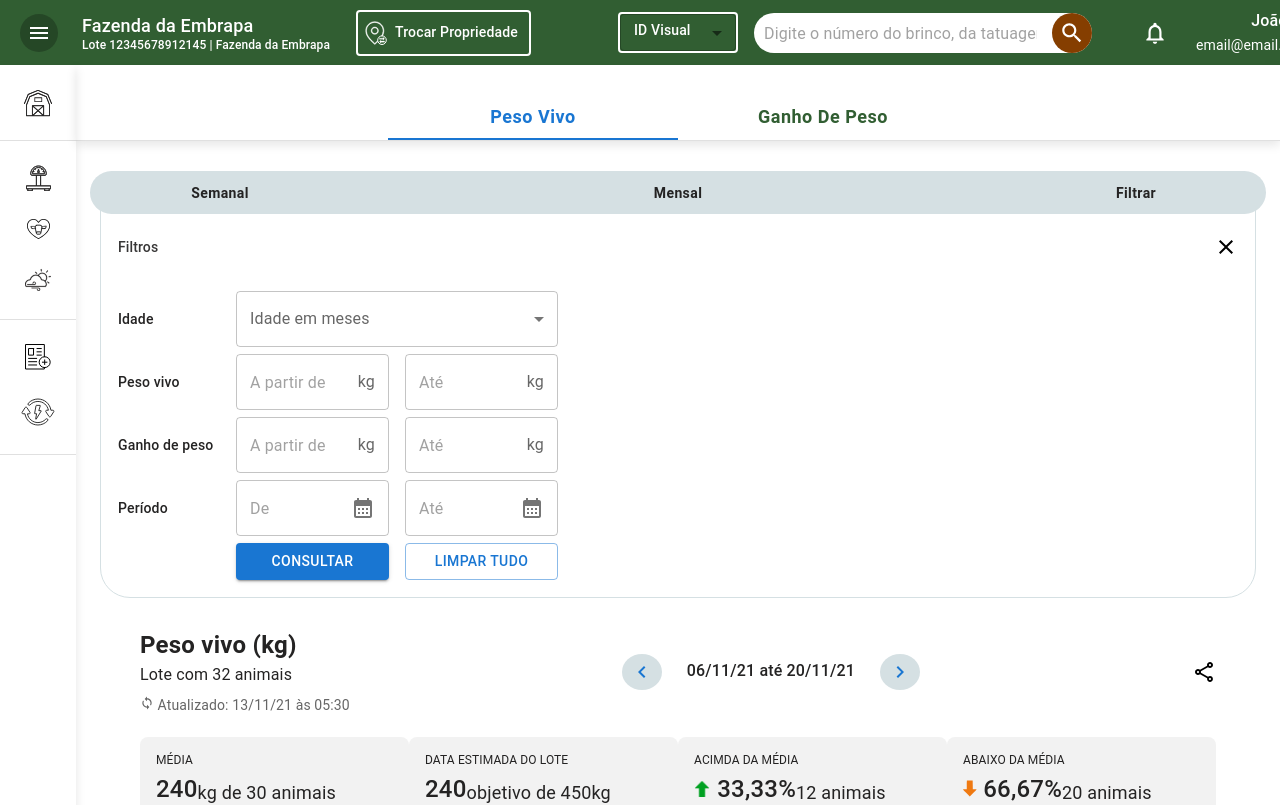
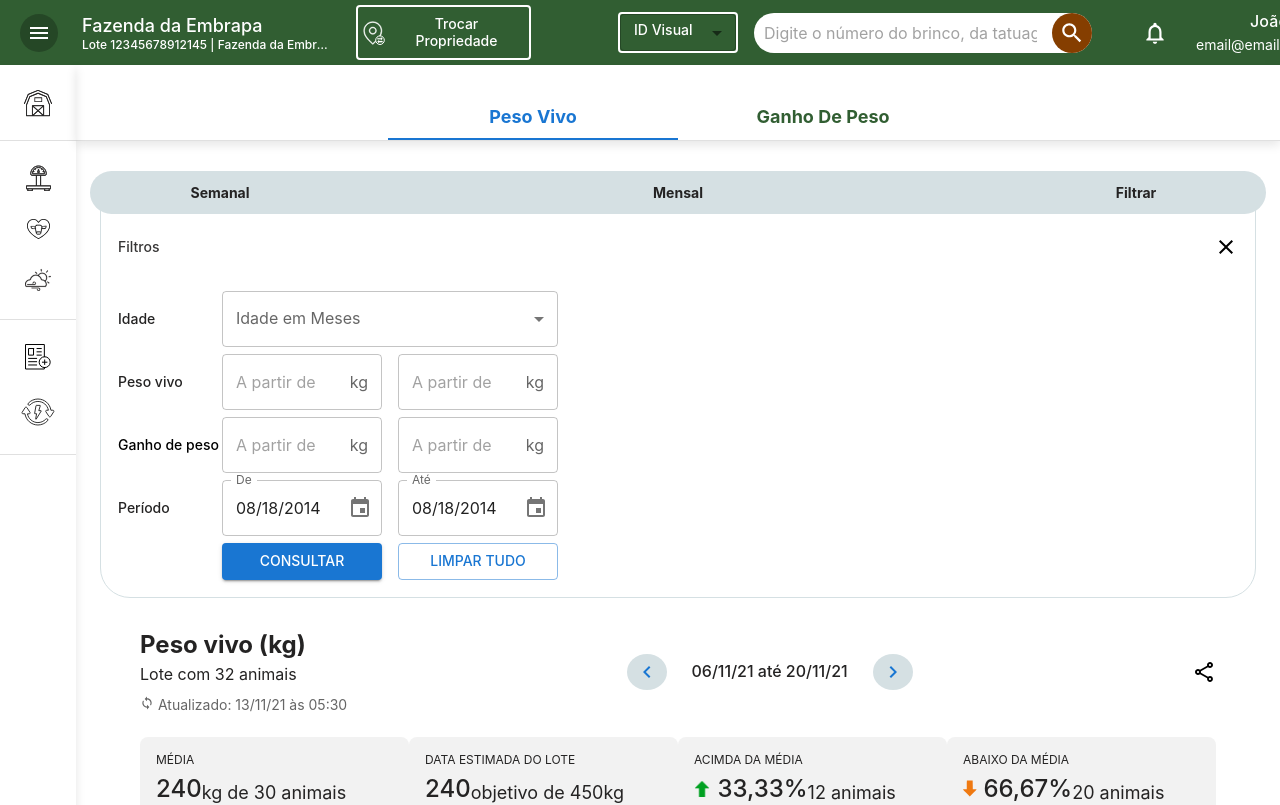
Before and after one commit to yargo11/ilpf-temp, a React (Create React App) app: page / in a window 1280 px wide. Shown: the top 805 px of the page. Built offline with nearby package versions, Linux system fonts and the light colour scheme.

Commit message:
buttons e inputs

```diff
--- a/package.json
+++ b/package.json
@@ -3,17 +3,20 @@
   "version": "0.1.0",
   "private": true,
   "dependencies": {
+    "@date-io/date-fns": "^2.14.0",
     "@emotion/react": "^11.9.0",
     "@emotion/styled": "^11.8.1",
     "@mui/icons-material": "^5.8.2",
     "@mui/material": "^5.8.2",
     "@mui/x-data-grid": "^5.12.0",
+    "@mui/x-date-pickers": "^5.0.0-alpha.5",
     "@testing-library/jest-dom": "^5.16.4",
     "@testing-library/react": "^13.3.0",
     "@testing-library/user-event": "^13.5.0",
     "@types/node": "^17.0.38",
     "@types/react": "^18.0.10",
     "@types/react-dom": "^18.0.5",
+    "date-fns": "^2.28.0",
     "react": "^18.1.0",
     "react-dom": "^18.1.0",
     "react-scripts": "5.0.1",
--- a/src/App.js
+++ b/src/App.js
@@ -3,16 +3,23 @@ import AsideMenu from "./components/AsideMenu";
 import Header from "./components/Header";
 import { Box } from "@mui/material";
 import PageSectionTabs from "./components/PageSectionTabs";
+import { theme } from "./style/theme"
+import { AdapterDateFns } from '@mui/x-date-pickers/AdapterDateFns';
+import { ThemeProvider } from "@emotion/react";
+import { LocalizationProvider } from '@mui/x-date-pickers/LocalizationProvider';
+
 
 function App() {
   return (
-    <>
-      <Header />
-      <AsideMenu />
-      <Box pl="76px">
-        <PageSectionTabs />
-      </Box>
-    </>
+    <ThemeProvider theme={theme}>
+      <LocalizationProvider dateAdapter={AdapterDateFns}>
+        <Header />
+        <AsideMenu />
+        <Box pl="76px">
+          <PageSectionTabs />
+        </Box>
+      </LocalizationProvider>
+    </ThemeProvider>
   );
 }
 
--- a/src/components/Filters/index.tsx
+++ b/src/components/Filters/index.tsx
@@ -4,8 +4,10 @@ import InputLabel from '@mui/material/InputLabel';
 import MenuItem from '@mui/material/MenuItem';
 import FormControl from '@mui/material/FormControl';
 import Select, { SelectChangeEvent } from '@mui/material/Select';
-import { Button, InputAdornment, OutlinedInput, Stack, Typography } from '@mui/material';
-import CalendarMonthIcon from '@mui/icons-material/CalendarMonth';
+import { Button, Checkbox, Chip, ListItemText, OutlinedInput, Stack, Typography } from '@mui/material';
+import { Theme, useTheme } from '@mui/material/styles';
+import TextInput from '../FormElements/TextInput';
+import DatePicker from '../FormElements/DatePicker';
 
 interface State {
     amount: string;
@@ -32,11 +34,55 @@ export default function Filters() {
         setAge(event.target.value as string);
     };
 
+    const ITEM_HEIGHT = 48;
+    const ITEM_PADDING_TOP = 8;
+    const MenuProps = {
+        PaperProps: {
+            style: {
+                maxHeight: ITEM_HEIGHT * 4.5 + ITEM_PADDING_TOP,
+                width: 250,
+            },
+        },
+    };
+
+    const names = [
+        '5 Meses',
+        '6 Meses',
+        '7 Meses',
+        '8 Meses',
+        '9 Meses',
+        '10 Meses',
+        '11 Meses',
+        '12 Meses',
+        '13 Meses',
+    ];
+
+    function getStyles(name: string, personName: readonly string[], theme: Theme) {
+        return {
+            fontWeight:
+                personName.indexOf(name) === -1
+                    ? theme.typography.fontWeightRegular
+                    : theme.typography.fontWeightMedium,
+        };
+    }
+
     const handleTextFieldChange =
         (prop: keyof State) => (event: React.ChangeEvent<HTMLInputElement>) => {
             setValues({ ...values, [prop]: event.target.value });
         };
 
+    const theme = useTheme();
+    const [personName, setPersonName] = React.useState<string[]>([]);
+
+    const handleChange = (event: SelectChangeEvent<typeof personName>) => {
+        const {
+            target: { value },
+        } = event;
+        setPersonName(
+            // On autofill we get a stringified value.
+            typeof value === 'string' ? value.split(',') : value,
+        );
+    };
 
     return (
         <Box width="440px">
@@ -51,23 +97,38 @@ export default function Filters() {
                         Idade
                     </Typography>
 
-                    <FormControl >
-                        <InputLabel id="demo-simple-select-label">Idade em meses</InputLabel>
-                        <Select
-                            labelId="demo-simple-select-label"
-                            id="demo-simple-select"
-                            value={age}
-                            label="Idade em meses"
-                            onChange={handleSelectChange}
-                            sx={{
-                                width: "322px",
-                            }}
-                        >
-                            <MenuItem value={10}>10</MenuItem>
-                            <MenuItem value={20}>20</MenuItem>
-                            <MenuItem value={30}>30</MenuItem>
-                        </Select>
-                    </FormControl>
+                    <div>
+                        <FormControl sx={{ width: 336 }}>
+                            <InputLabel id="demo-multiple-chip-label">Idade em Meses</InputLabel>
+                            <Select
+                                labelId="demo-multiple-chip-label"
+                                id="demo-multiple-chip"
+                                multiple
+                                value={personName}
+                                onChange={handleChange}
+                                input={<OutlinedInput id="select-multiple-chip" label="Idade em Meses" />}
+                                renderValue={(selected) => (
+                                    <Box sx={{ display: 'flex', flexWrap: 'wrap', gap: 0.5 }}>
+                                        {selected.map((value) => (
+                                            <Chip key={value} label={value} sx={{ bgcolor: "ilpfBrown.clear" }} />
+                                        ))}
+                                    </Box>
+                                )}
+                                MenuProps={MenuProps}
+                            >
+                                {names.map((name) => (
+                                    <MenuItem
+                                        key={name}
+                                        value={name}
+                                        style={getStyles(name, personName, theme)}
+                                    >
+                                        <Checkbox checked={personName.indexOf(name) > -1} />
+                                        <ListItemText primary={name} />
+                                    </MenuItem>
+                                ))}
+                            </Select>
+                        </FormControl>
+                    </div>
                 </Box>
                 <Box
                     display="flex" flexDirection="row" alignItems="center" justifyContent="space-between"
@@ -77,72 +138,30 @@ export default function Filters() {
                     >
                         Peso vivo
                     </Typography>
-                    <Box>
-
-                        <FormControl sx={{ marginRight: "16px", width: '153px' }} variant="outlined">
-                            <OutlinedInput
-                                id="outlined-adornment-maxWeight"
-                                value={values.maxWeight}
-                                onChange={handleTextFieldChange('maxWeight')}
-                                endAdornment={<InputAdornment position="end">kg</InputAdornment>}
-                                placeholder="A partir de"
-                                inputProps={{
-                                    'aria-label': 'maxWeight',
-                                }}
-                            />
-                        </FormControl>
-
-                        <FormControl sx={{ width: '153px' }} variant="outlined">
-                            <OutlinedInput
-                                id="outlined-adornment-minWeight"
-                                value={values.minWeight}
-                                onChange={handleTextFieldChange('minWeight')}
-                                endAdornment={<InputAdornment position="end">kg</InputAdornment>}
-                                placeholder="Até"
-                                inputProps={{
-                                    'aria-label': 'minWeight',
-                                }}
-                            />
-                        </FormControl>
-                    </Box>
+                    <Stack
+                        direction="row"
+                        spacing="16px"
+                    >
+                        <TextInput id="peso-vivo-de" />
+                        <TextInput id="peso-vivo-ate" />
+                    </Stack>
                 </Box>
 
                 <Box
                     display="flex" flexDirection="row" alignItems="center" justifyContent="space-between"
                 >
                     <Typography
-                        fontSize="0.875rem" fontWeight="500" lineHeight="16.41px" color="#242323"
+                        fontSize="0.875rem" fontWeight="500" lineHeight="16.41px"
                     >
                         Ganho de peso
                     </Typography>
-                    <Box>
-
-                        <FormControl sx={{ marginRight: "16px", width: '153px' }} variant="outlined">
-                            <OutlinedInput
-                                id="outlined-adornment-maxWeight"
-                                value={values.maxWeight}
-                                onChange={handleTextFieldChange('maxWeight')}
-                                endAdornment={<InputAdornment position="end">kg</InputAdornment>}
-                                placeholder="A partir de"
-                                inputProps={{
-                                    'aria-label': 'maxWeight',
-                                }}
-                            />
-                        </FormControl>
-
-                        <FormControl sx={{ width: '153px' }} variant="outlined">
-                            <OutlinedInput
-                                id="outlined-adornment-minWeight"
-                                value={values.minWeight}
-                                onChange={handleTextFieldChange('minWeight')}
-                                endAdornment={<InputAdornment position="end">kg</InputAdornment>}
-                                placeholder="Até"
-                                inputProps={{
-                                    'aria-label': 'minWeight',
-                                }}
-                            />
-                        </FormControl>
-                    </Box>
+                    <Stack
+                        direction="row"
+                        spacing="16px"
+                    >
+                        <TextInput id="ganho-de-peso-de" />
+                        <TextInput id="ganho-de-peso-ate" />
+                    </Stack>
                 </Box>
 
                 <Box
@@ -153,42 +172,20 @@ export default function Filters() {
                     >
                         Período
                     </Typography>
-                    <Box>
-
-                        <FormControl sx={{ marginRight: "16px", width: '153px' }} variant="outlined">
-                            <OutlinedInput
-                                id="outlined-adornment-maxWeight"
-                                value={values.maxWeight}
-                                onChange={handleTextFieldChange('maxWeight')}
-                                endAdornment={<InputAdornment position="end"><CalendarMonthIcon /></InputAdornment>}
-                                placeholder="De"
-                                inputProps={{
-                                    'aria-label': 'maxWeight',
-                                }}
-                            />
-                        </FormControl>
-
-                        <FormControl sx={{ width: '153px' }} variant="outlined">
-                            <OutlinedInput
-                                id="outlined-adornment-minWeight"
-                                value={values.minWeight}
-                                onChange={handleTextFieldChange('minWeight')}
-                                endAdornment={<InputAdornment position="end"><CalendarMonthIcon /></InputAdornment>}
-                                placeholder="Até"
-                                inputProps={{
-                                    'aria-label': 'minWeight',
-                                }}
-                            />
-                        </FormControl>
-                    </Box>
-
+                    <Stack
+                        direction="row"
+                        spacing="16px"
+                    >
+                        <DatePicker label="De" />
+                        <DatePicker label="Até" />
+                    </Stack>
                 </Box>
 
                 <Box
                     display="flex" flexDirection="row" alignItems="center" justifyContent="flex-end"
                 >
-                    <Button variant="contained" sx={{ marginRight: "16px", width: '153px' }}>Consultar</Button>
-                    <Button variant="outlined" sx={{ width: '153px' }}>Limpar tudo</Button>
+                    <Button variant="contained" sx={{ marginRight: "16px", width: 160 }}>Consultar</Button>
+                    <Button variant="outlined" sx={{ width: 160 }}>Limpar tudo</Button>
                 </Box>
             </Stack>
 
--- /dev/null
+++ b/src/components/FormElements/DatePicker.tsx
@@ -0,0 +1,30 @@
+import { useState } from "react";
+import { FormControl, InputAdornment, OutlinedInput, TextField } from "@mui/material";
+import { DesktopDatePicker } from '@mui/x-date-pickers/DesktopDatePicker';
+
+interface DatePicker {
+    label: string,
+}
+
+export default function DatePicker({ label }: DatePicker) {
+
+    const [date, setDate] = useState<Date | null>(
+        new Date('2014-08-18T21:11:54'),
+    );
+
+    const handleChange = (newValue: Date | null) => {
+        setDate(newValue);
+    };
+
+    return (
+        <FormControl sx={{ width: 160 }} variant="outlined">
+            <DesktopDatePicker
+                label={label}
+                inputFormat="MM/dd/yyyy"
+                value={date}
+                onChange={handleChange}
+                renderInput={(params) => <TextField {...params} />}
+            />
+        </FormControl>
+    )
+}
--- /dev/null
+++ b/src/components/FormElements/TextInput.tsx
@@ -0,0 +1,37 @@
+import { FormControl, InputAdornment, OutlinedInput } from "@mui/material";
+import { useState } from "react";
+
+interface State {
+    value: string;
+}
+
+interface TextInputProps {
+    id: string
+}
+
+export default function TextInput({ id }: TextInputProps) {
+
+    const [values, setValues] = useState<State>({
+        value: '',
+    });
+
+    const handleTextFieldChange =
+        (prop: keyof State) => (event: React.ChangeEvent<HTMLInputElement>) => {
+            setValues({ ...values, [prop]: event.target.value });
+        };
+
+    return (
+        <FormControl sx={{ width: 160 }} variant="outlined">
+            <OutlinedInput
+                id={id}
+                value={values.value}
+                onChange={handleTextFieldChange('value')}
+                endAdornment={<InputAdornment position="end">kg</InputAdornment>}
+                placeholder="A partir de"
+                inputProps={{
+                    'aria-label': `${id}`,
+                }}
+            />
+        </FormControl>
+    )
+}
--- /dev/null
+++ b/src/style/theme.ts
@@ -0,0 +1,75 @@
+import { createTheme } from '@mui/material/styles';
+
+declare module '@mui/material/styles' {
+    interface Palette {
+        ilpfGreen: Palette['primary']
+    }
+
+    interface PaletteOptions {
+        ilpfGreen: PaletteOptions['primary']
+    }
+
+    interface PaletteColor {
+        darker?: string;
+    }
+    interface SimplePaletteColorOptions {
+        darker?: string;
+    }
+
+    interface PaletteColor {
+        clear?: string;
+    }
+    interface SimplePaletteColorOptions {
+        clear?: string;
+    }
+
+    interface PaletteColor {
+        button?: string;
+    }
+    interface SimplePaletteColorOptions {
+        button?: string;
+    }
+
+    interface Palette {
+        ilpfBrown: Palette['secondary']
+    }
+
+    interface PaletteOptions {
+        ilpfBrown: PaletteOptions['secondary']
+    }
+
+}
+
+export const theme = createTheme({
+    palette: {
+        ilpfGreen: {
+            main: "#B3DBB4",
+            light: "#D9EDDA",
+            darker: "#315E32",
+            button: "#CBE6CC"
+        },
+
+        ilpfBrown: {
+            main: "#FFDBBB",
+            light: "#F3C69E",
+            clear: "rgba(133, 62, 0, 0.1)",
+            darker: "#853E00",
+            button: "#F9CCA6"
+        },
+    },
+
+    typography: {
+        fontFamily: [
+            '-apple-system',
+            'BlinkMacSystemFont',
+            '"Segoe UI"',
+            'Roboto',
+            '"Helvetica Neue"',
+            'Arial',
+            'sans-serif',
+            '"Apple Color Emoji"',
+            '"Segoe UI Emoji"',
+            '"Segoe UI Symbol"',
+        ].join(','),
+    },
+})
```
Also changed, not shown: 2 other files (tests, documents, lock files or other folders).
